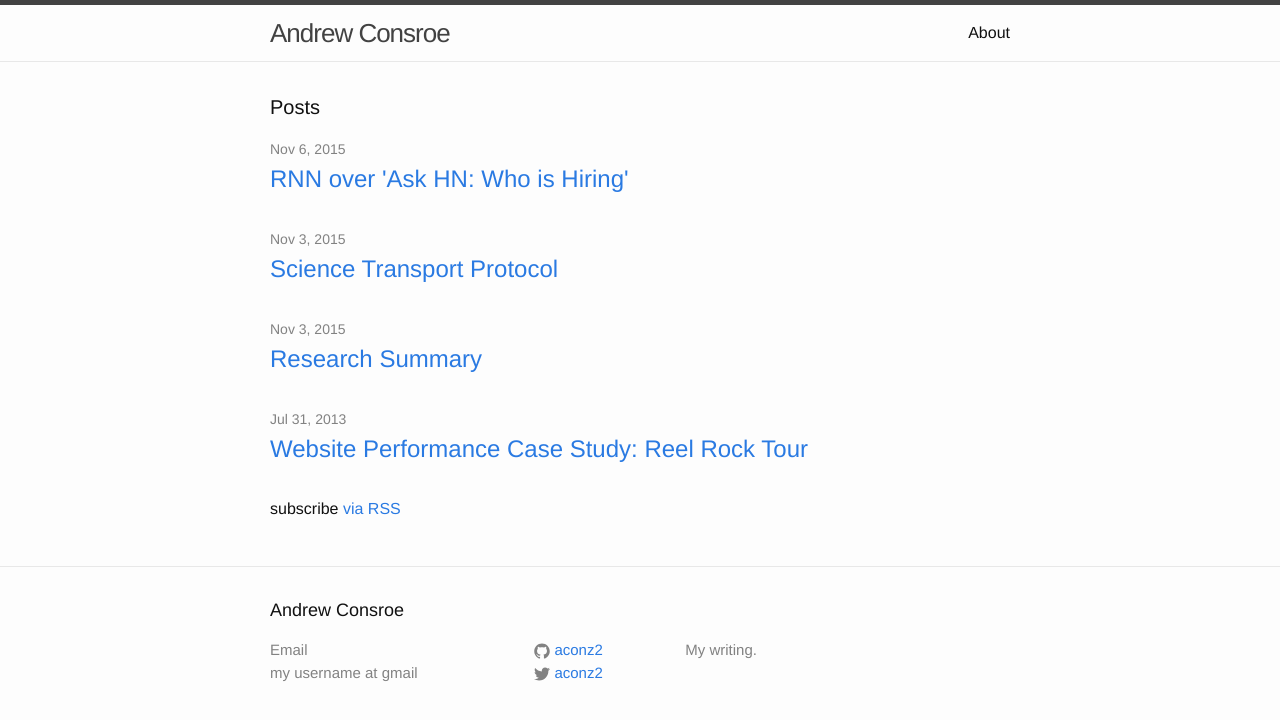
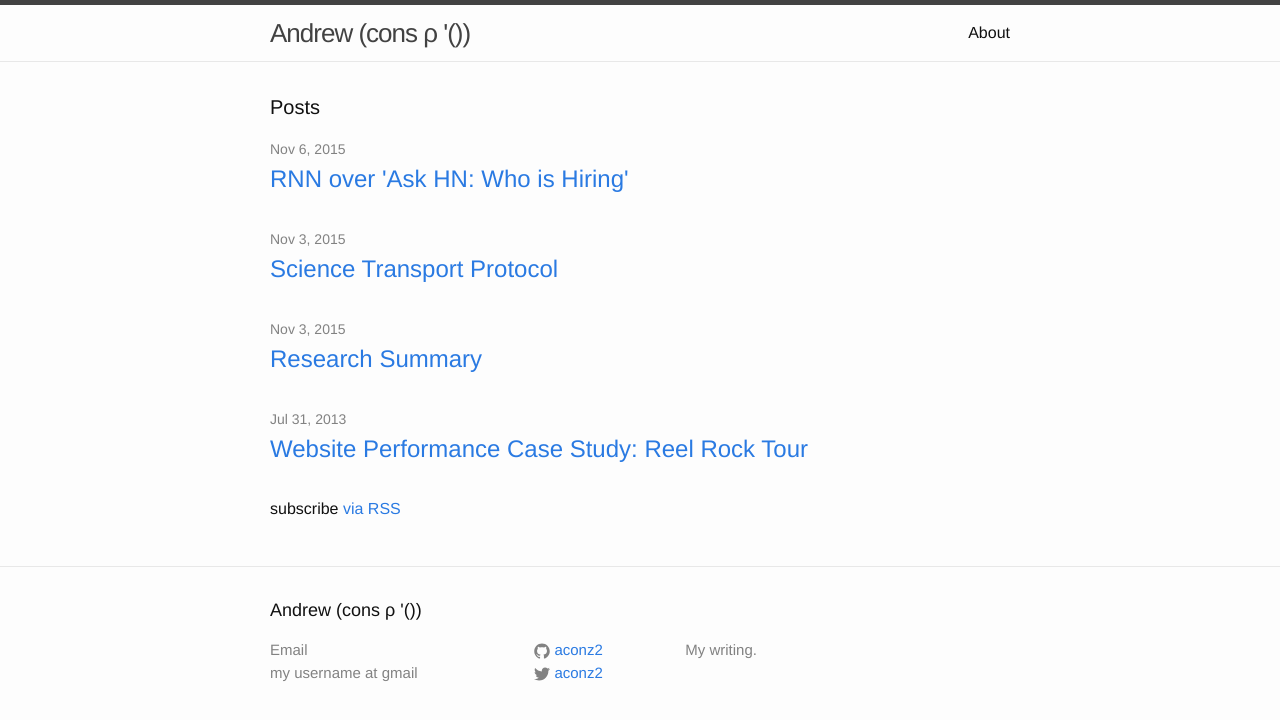
Before and after one commit to aconz2/aconz2.github.io, a Jekyll site: the page built from index.html, in a window 1280 px wide. Shown: the top 720 px of the page. Built offline with Jekyll 4.4.1, drawn with Linux system fonts in a browser that asks for light colours.

Commit message:
add cons rho;

```diff
--- a/_config.yml
+++ b/_config.yml
@@ -1,5 +1,6 @@
 # Site settings
-title: Andrew Consroe
+# title: Andrew Consroe
+title: Andrew (cons ρ '())
 email: my username at gmail
 description: > # this means to ignore newlines until "baseurl:"
   My writing.
```
